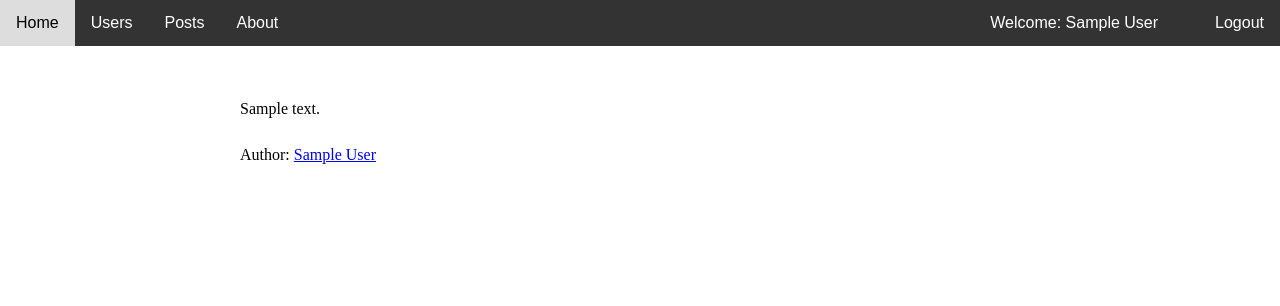
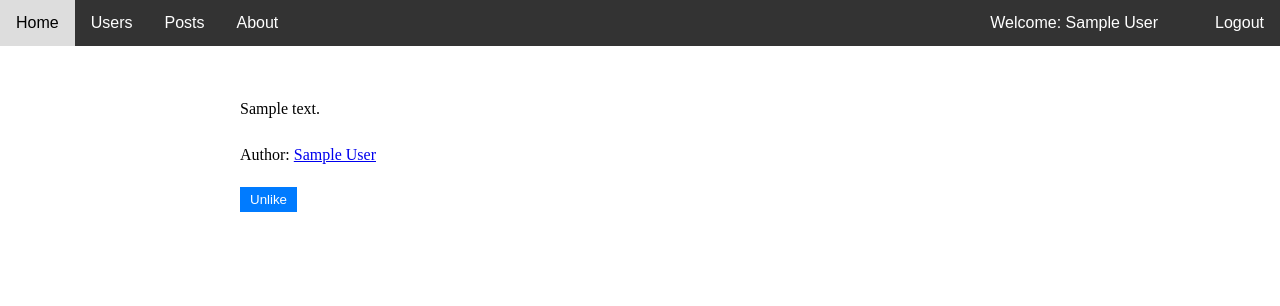
Before and after one commit to FaroukZakaria/Mini_social_media, a Flask app: page /posts/1 in a window 1280 px wide. Shown: the top 306 px of the page. Run offline with Flask 3, Linux system fonts and the light colour scheme; the visitor is signed in with stand-in values (Sample User, id 1); tables that the repository leaves empty hold one stand-in row (values such as "Sample post").

Commit message:
Implemented like functionality in post-viewing route as well.

```diff
--- a/templates/viewPost.html
+++ b/templates/viewPost.html
@@ -4,7 +4,8 @@
     <meta charset="UTF-8">
     <meta name="viewport" content="width=device-width, initial-scale=1.0">
     <title>Post</title>
-    <link rel="stylesheet" href="static/viewPost.css">
+    <link rel="stylesheet" href="/static/viewPost.css">
+    <link rel="stylesheet" href="/static/posts.css">
 </head>
 <body>
     <!-- Include the navigation bar -->
@@ -13,6 +14,18 @@
     <div class="post-container">
         <p>{{ post.content }}</p>
 	<p>Author: <a href="/users/{{ author.id }}">{{ author.firstname }} {{ author.lastname }}</a></p>
+
+	{% if user %}
+	    {% if user.id in user_likes[post.id] %}
+	        <form action="/unlike_post/{{ post.id }}" method="POST">
+		    <button type="submit" class="unlike-btn">Unlike</button>
+		</form>
+	    {% else %}
+	        <form action="/like_post/{{ post.id }}" method="POST">
+		    <button type="submit" class="like-btn">Like</button>
+		</form>
+	    {% endif %}
+	{% endif %}
     </div>
 </body>
 </html>
```
